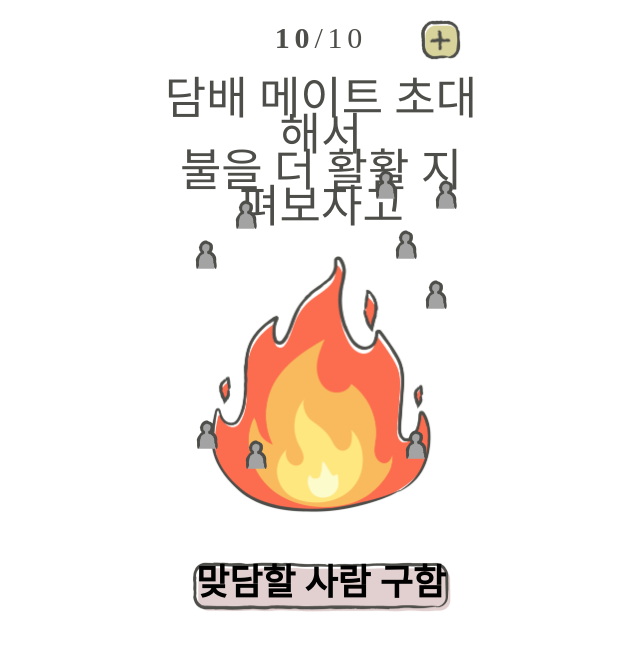
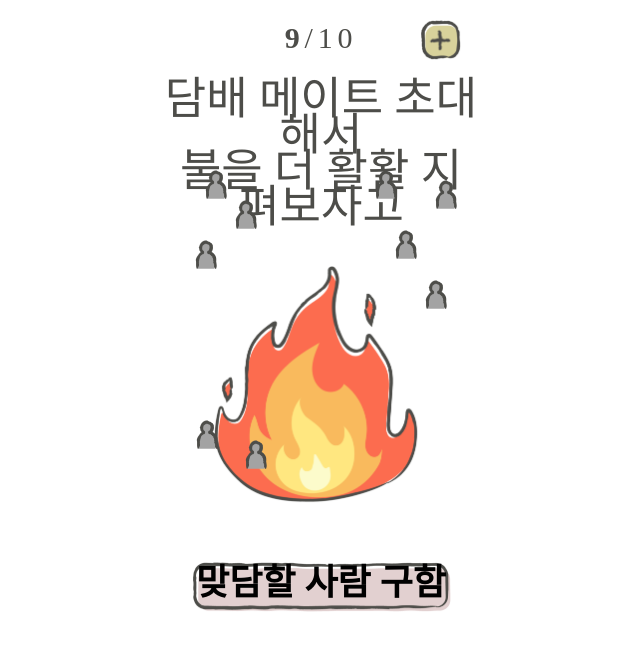
Before and after one commit to SOPKATHON-2/FrontEnd, a React (Vite) app: page /1/campfire in a window 1280 px wide. Shown: the top 650 px of the page, without its empty margins (319-959 px from the left). Built offline with nearby package versions, Linux system fonts and the light colour scheme; a web font is replaced by a local one.

Commit message:
feat : 사람 순차 구현 완료

```diff
--- a/src/assets/images/person.js
+++ b/src/assets/images/person.js
@@ -1,8 +1,8 @@
 
 export const PEOPLE_DATA = [
     {
-        x: 1.3,
-        y: 180
+        x: 4,
+        y: 17
     },
     {
         x: 7,
--- a/src/pages/Campfire.jsx
+++ b/src/pages/Campfire.jsx
@@ -13,11 +13,13 @@ import ImgPerson from '../assets/images/img_person.png';
 function Campfire() {
 
   const [isModal,setModal] = useState(false);
-  const num = 10;
+  const num = 9;
+
+  const PEOPLE_NUM_DATA = PEOPLE_DATA.slice(0,num);
 
   return (
     <MobileLayout>
-      {PEOPLE_DATA.map((el)=><PersonImage key={el.x} x={el.x} y={el.y}><img src={ImgPerson} alt="사람이미지"/></PersonImage>)}
+      {PEOPLE_NUM_DATA.map((el)=><PersonImage key={el.x} x={el.x} y={el.y}><img src={ImgPerson} alt="사람이미지"/></PersonImage>)}
 
       <Header>
         <span>{num}</span>/10
```
